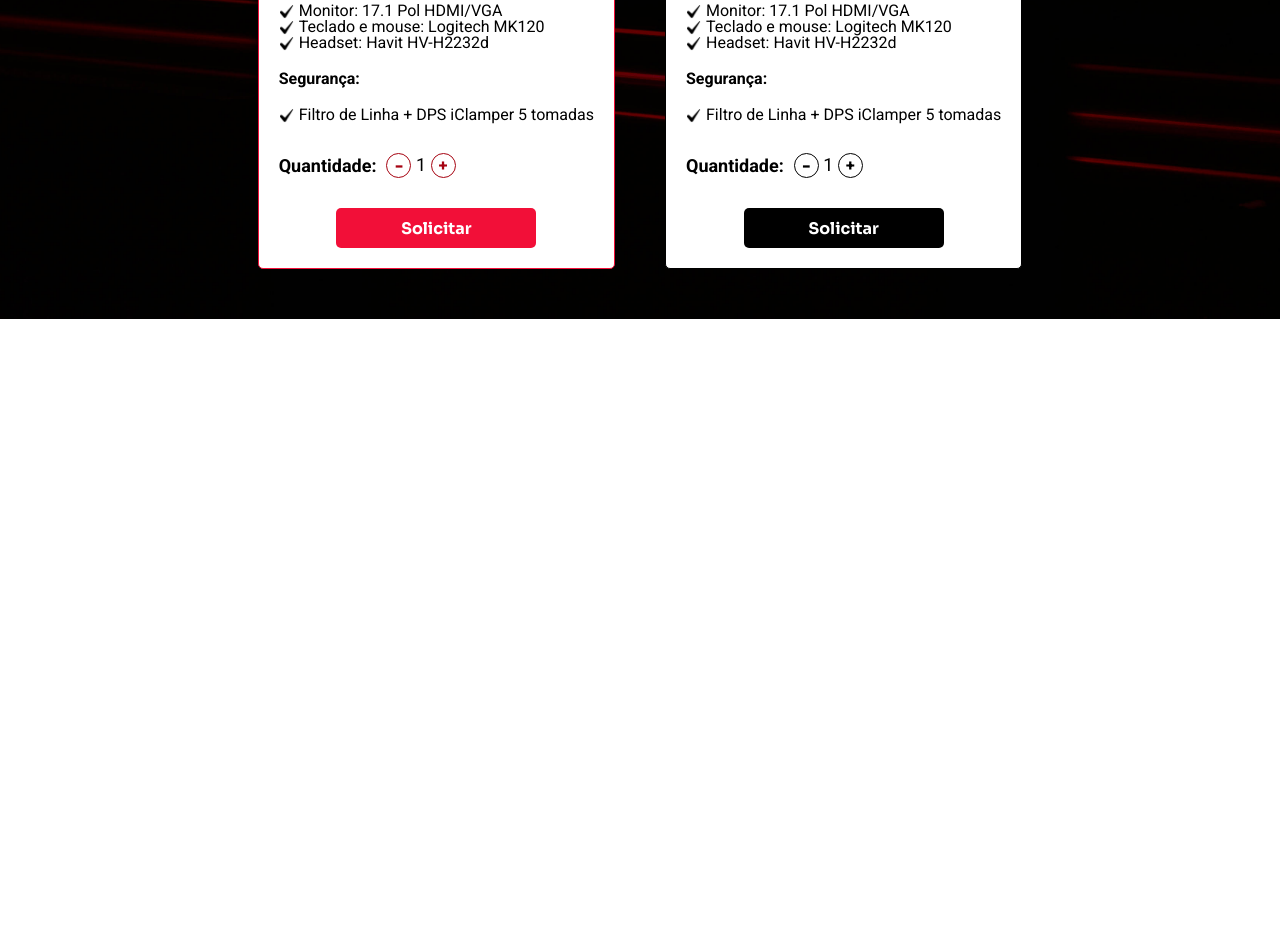
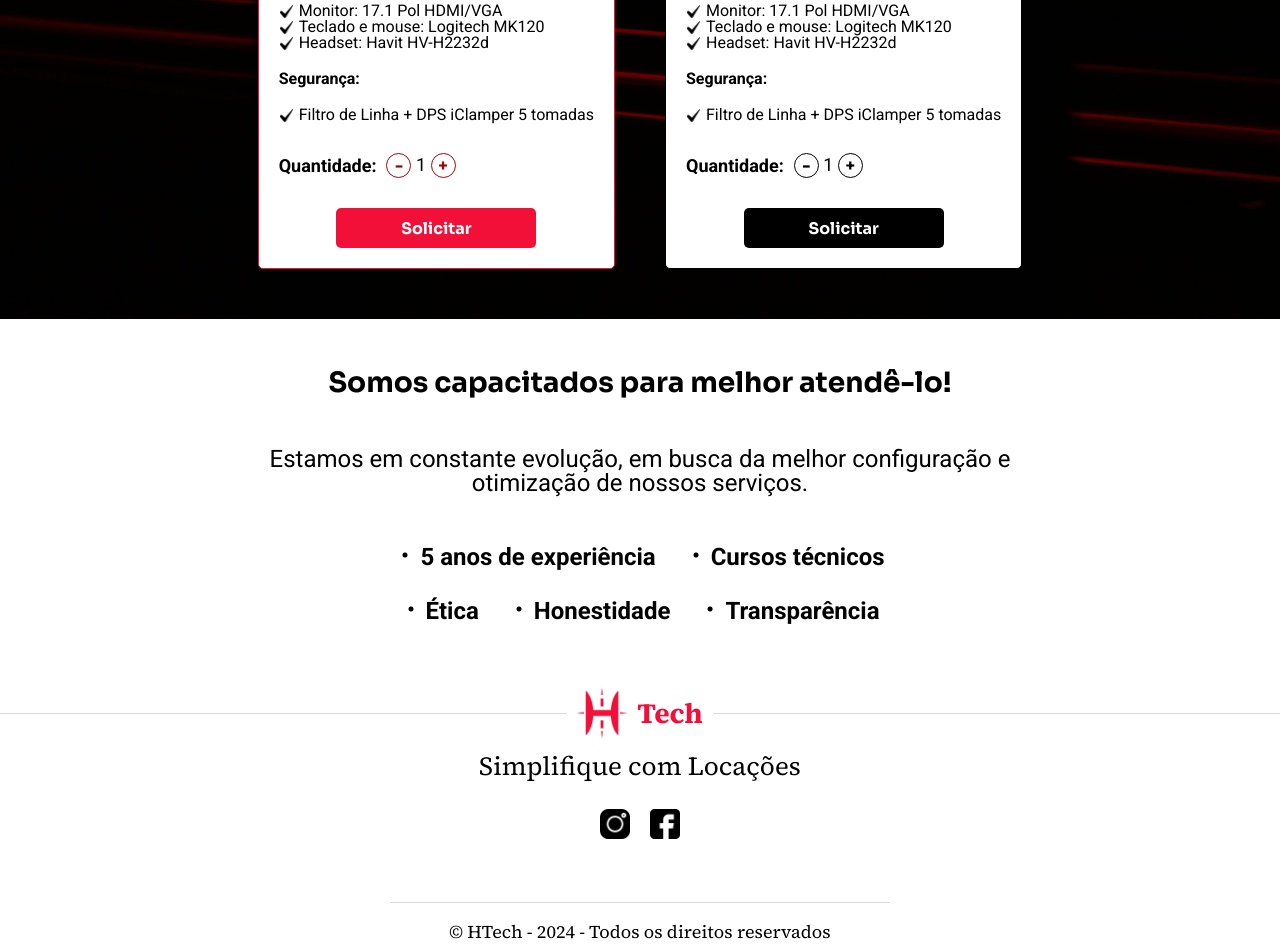
Before and after one commit to hectorfranca/htech, a plain HTML site: page index.html in a window 1280 px wide. Shown: the part 1842-2793 px from the top of the page. Before the commit the page ends 2161 px from the top, so only its background shows below. Drawn offline with Linux system fonts and the light colour scheme.

Commit message:
update project

```diff
--- a/index.html
+++ b/index.html
@@ -1,5 +1,5 @@
 <!DOCTYPE html>
-<html lang="en">
+<html lang="pt-br">
 <head>
     <meta charset="UTF-8">
     <meta name="viewport" content="width=device-width, initial-scale=1.0">
@@ -8,6 +8,8 @@
     <link rel="stylesheet" href="styles/home.css">
     <link rel="stylesheet" href="styles/services.css">
     <link rel="stylesheet" href="styles/prices.css">
+    <link rel="stylesheet" href="styles/about.css">
+    <link rel="stylesheet" href="styles/footer.css">
     <title>HTech</title>
 </head>
 <body>
@@ -50,12 +52,12 @@
                 <h2>Alugue os computadores mensalmente conforme a sua necessidade, com a manutenção já inclusa no serviço. (Prazo de entrega até 30 dias)</h2>
             </div>
             <div class="services-card">
-                <img src="assets/sell.png" alt="tenancy.png" width="40" height="40">
+                <img src="assets/sell.png" alt="sell.png" width="40" height="40">
                 <h1>Venda</h1>
                 <h2>Compre seus computadores com a gente. Com garantia de 6 meses. (Prazo de entrega até 30 dias)</h2>
             </div>
             <div class="services-card">
-                <img src="assets/maintenance.png" alt="tenancy.png" width="50" height="50">
+                <img src="assets/maintenance.png" alt="maintenance.png" width="50" height="50">
                 <h1>Manutenção</h1>
                 <h2>Realize já as manutenções de seus computadores com nossa empresa.</h2>
             </div>
@@ -177,5 +179,52 @@
             </div>
         </div>
     </section>
+    <section class="about">
+        <h2>Somos capacitados para melhor atendê-lo! </h2>
+        <h3>Estamos em constante evolução, em busca da melhor configuração e otimização de nossos serviços.</h3>
+        <ul class="characteristics">
+            <li class="characteristics-item">
+                <img src="assets/dot.png" alt="dot.png" width="20" height="20">
+                <p>5 anos de experiência</p>
+            </li>
+            <li class="characteristics-item">
+                <img src="assets/dot.png" alt="dot.png" width="20" height="20">
+                <p>Cursos técnicos</p>
+            </li>
+            <li class="characteristics-item">
+                <img src="assets/dot.png" alt="dot.png" width="20" height="20">
+                <p>Ética</p>
+            </li>
+            <li class="characteristics-item">
+                <img src="assets/dot.png" alt="dot.png" width="20" height="20">
+                <p>Honestidade</p>
+            </li>
+            <li class="characteristics-item">
+                <img src="assets/dot.png" alt="dot.png" width="20" height="20">
+                <p>Transparência</p>
+            </li>
+        </ul>
+    </section>
+    <footer>
+        <header>
+            <span class="header-line"></span>
+            <a class="logo" href="index.html">
+                <img src="assets/logo.png" alt="htech-logo.png" width="70" height="70">
+                <h1>Tech</h1>
+            </a>
+            <span class="header-line" style="margin-left: 10px;"></span>
+        </header>
+        <body>
+            <h2>Simplifique com Locações</h2>
+            <div class="social-media">
+                <a href="https://www.google.com.br/?hl=pt-BR"><img src="assets/instagram.png" alt="instagram.png" width="30" height="30"></a>
+                <a href="https://www.google.com.br/?hl=pt-BR"><img src="assets/facebook.png" alt="facebook.png" width="30" height="30"></a>
+            </div>
+        </body>
+        <span class="footer-line"></span>
+        <footer>
+            <p>© HTech - 2024 - Todos os direitos reservados</p>
+        </footer>
+    </footer>
 </body>
 </html>
--- /dev/null
+++ b/styles/about.css
@@ -0,0 +1,51 @@
+.about {
+    padding: 50px 0 50px 0;
+    width: 100%;
+    display: flex;
+    flex-direction: column;
+    align-items: center;
+    justify-content: flex-start;
+    background-color: white;
+}
+.about h2 {
+    font-size: 28px;
+    font-weight: bold;
+    font-family: "Sora", sans-serif;
+    color: black;
+}
+.about h3 {
+    margin-top: 50px;
+    width: 850px;
+    text-align: center;
+    font-size: 24px;
+    font-weight: normal;
+    font-family: "Roboto", sans-serif;
+    color: black;
+}
+.characteristics {
+    width: 500px;
+    margin-top: 50px;
+    display: flex;
+    flex-direction: row;
+    align-items: center;
+    justify-content: center;
+    flex-wrap: wrap;
+    gap: 30px;
+}
+.characteristics-item {
+    display: flex;
+    flex-direction: row;
+    align-items: flex-start;
+    justify-content: center;
+}
+.characteristics-item p {
+    margin-left: 5px;
+    display: flex;
+    flex-direction: row;
+    align-items: flex-start;
+    justify-content: center;
+    font-size: 24px;
+    font-weight: bold;
+    font-family: "Roboto", sans-serif;
+    color: black;
+}
--- /dev/null
+++ b/styles/footer.css
@@ -0,0 +1,47 @@
+footer {
+    display: flex;
+    flex-direction: column;
+    align-items: center;
+    justify-content: center;
+    background-color: white;
+    width: 100%;
+}
+footer header {
+    display: flex;
+    flex-direction: row;
+    align-items: center;
+    justify-content: center;
+}
+.header-line {
+    width: 785px;
+    height: 1px;
+    background-color: #D9D9D9;
+}
+footer h2 {
+    font-size: 26px;
+    font-weight: normal;
+    font-family: "Source Serif 4", serif;
+}
+.social-media {
+    margin: 30px 0 50px 0;
+    display: flex;
+    flex-direction: row;
+    align-items: center;
+    justify-content: center;
+    gap: 20px;
+}
+.social-media:hover {
+    cursor: pointer;
+}
+.footer-line {
+    margin: 10px 0 10px 0;
+    width: 500px;
+    height: 1px;
+    background-color: #D9D9D9;
+}
+footer footer p {
+    margin: 10px 0 10px 0;
+    font-size: 18px;
+    font-weight: normal;
+    font-family: "Source Serif 4", serif;
+}
--- a/styles/prices.css
+++ b/styles/prices.css
@@ -118,7 +118,7 @@
     width: 25px;
     height: 25px;
     background-color: white;
-    border: 0.5px solid #A60311;
+    border: 1px solid #A60311;
     border-radius: 20px;
     color: #A60311;
     font-size: 16px;
```
Also changed, not shown: assets/dot.png (added), assets/facebook.png (added), assets/instagram.png (added).
